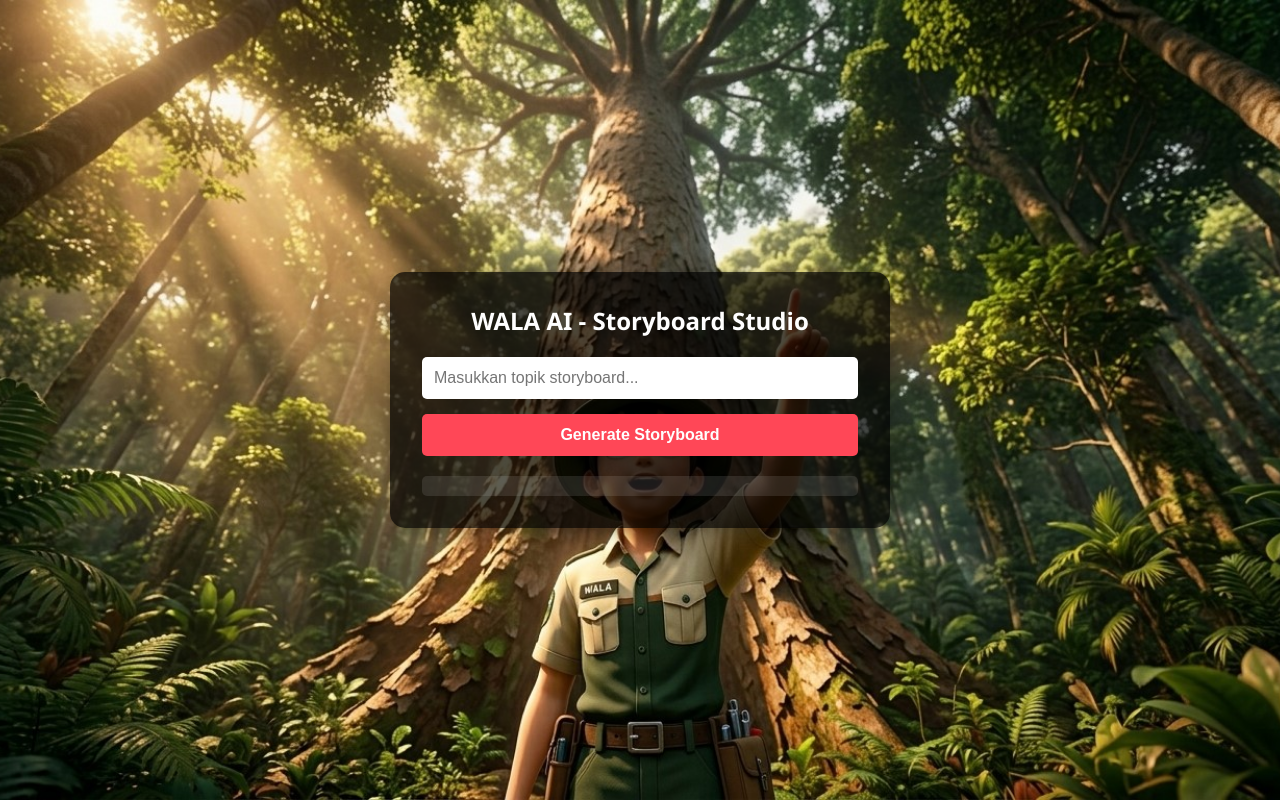
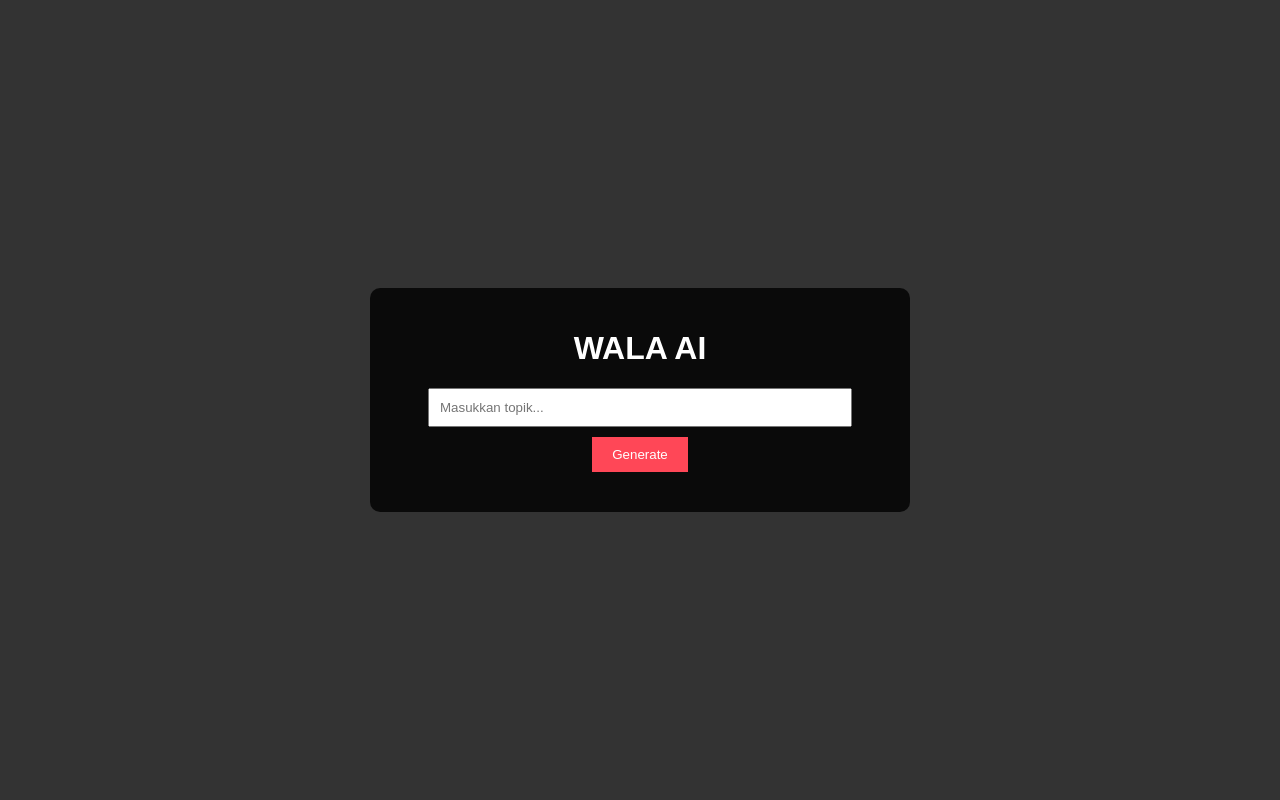
Before and after one commit to azharibaidowiakbar/index.html-app.js-dan-package.json, a website: page index.html in a window 1280 px wide. Drawn offline with Linux system fonts and the light colour scheme.

Commit message:
Final: Fix 404 by embedding CSS into HTML

```diff
--- a/index.html
+++ b/index.html
@@ -4,16 +4,20 @@
     <meta charset="UTF-8">
     <meta name="viewport" content="width=device-width, initial-scale=1.0">
     <title>WALA AI - Storyboard Studio</title>
-    <!-- Path ./style.css memastikan file dibaca di folder yang sama -->
-    <link rel="stylesheet" href="./style.css">
+    <style>
+        /* CSS sekarang menyatu di sini, tidak perlu file style.css lagi */
+        body { font-family: Arial, sans-serif; background-color: #333; color: white; display: flex; justify-content: center; align-items: center; height: 100vh; margin: 0; }
+        .container { background: rgba(0,0,0,0.8); padding: 20px; border-radius: 10px; text-align: center; width: 90%; max-width: 500px; }
+        input { width: 80%; padding: 10px; margin-bottom: 10px; }
+        button { background: #ff4757; color: white; border: none; padding: 10px 20px; cursor: pointer; }
+    </style>
 </head>
 <body>
-
     <div class="container">
-        <h1>WALA AI - Storyboard Studio</h1>
-        <input type="text" id="topik" placeholder="Masukkan topik storyboard...">
-        <button id="generateBtn">Generate Storyboard</button>
-        <div id="result"></div>
+        <h1>WALA AI</h1>
+        <input type="text" id="topik" placeholder="Masukkan topik...">
+        <button id="generateBtn">Generate</button>
+        <div id="result" style="margin-top:20px;"></div>
     </div>
 
     <script>
@@ -21,8 +25,7 @@
             const topik = document.getElementById('topik').value;
             const resDiv = document.getElementById('result');
             if (!topik) return alert("Masukkan topik!");
-
-            resDiv.innerText = "Sedang memproses...";
+            resDiv.innerText = "Memproses...";
             try {
                 const response = await fetch('/api/generate', {
                     method: 'POST',
@@ -31,9 +34,7 @@
                 });
                 const result = await response.json();
                 resDiv.innerText = result.data || result.message;
-            } catch (error) {
-                resDiv.innerText = "Gagal terhubung.";
-            }
+            } catch (error) { resDiv.innerText = "Gagal."; }
         };
     </script>
 </body>
--- a/style.css
+++ /dev/null
@@ -1,77 +0,0 @@
-/* Reset margin dan padding dasar */
-* {
-    margin: 0;
-    padding: 0;
-    box-sizing: border-box;
-}
-
-body {
-    font-family: 'Segoe UI', Tahoma, Geneva, Verdana, sans-serif;
-    background-image: url('background.jpg');
-    background-size: cover;
-    background-position: center;
-    background-repeat: no-repeat;
-    background-attachment: fixed;
-    height: 100vh;
-    display: flex;
-    justify-content: center;
-    align-items: center;
-    color: white;
-}
-
-.container {
-    background: rgba(0, 0, 0, 0.7); /* Efek kaca transparan */
-    padding: 2rem;
-    border-radius: 15px;
-    width: 90%;
-    max-width: 500px;
-    text-align: center;
-    box-shadow: 0 4px 15px rgba(0,0,0,0.3);
-}
-
-h1 {
-    margin-bottom: 20px;
-    font-size: 24px;
-}
-
-input {
-    width: 100%;
-    padding: 12px;
-    margin-bottom: 15px;
-    border: none;
-    border-radius: 5px;
-    font-size: 16px;
-}
-
-button {
-    width: 100%;
-    padding: 12px;
-    background-color: #ff4757;
-    color: white;
-    border: none;
-    border-radius: 5px;
-    cursor: pointer;
-    font-size: 16px;
-    font-weight: bold;
-    transition: background 0.3s;
-}
-
-button:hover {
-    background-color: #ff6b81;
-}
-
-button:disabled {
-    background-color: #ccc;
-    cursor: not-allowed;
-}
-
-#result {
-    margin-top: 20px;
-    padding: 10px;
-    background: rgba(255, 255, 255, 0.1);
-    border-radius: 5px;
-    white-space: pre-wrap;
-    text-align: left;
-    max-height: 300px;
-    overflow-y: auto;
-}
```
Also changed, not shown: index.js (+1 -8 lines).
